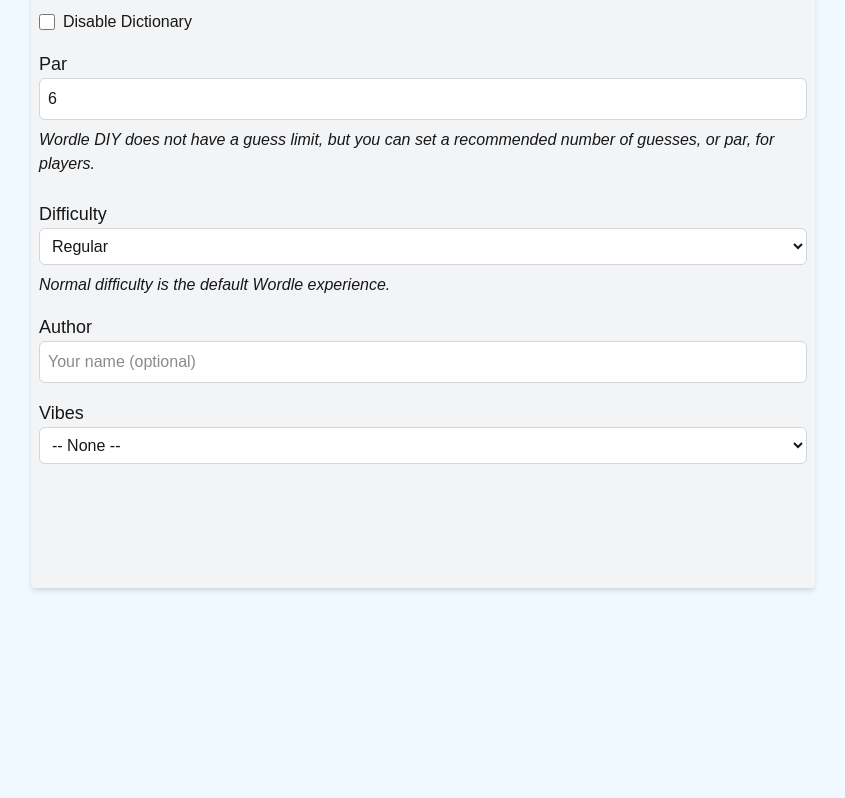
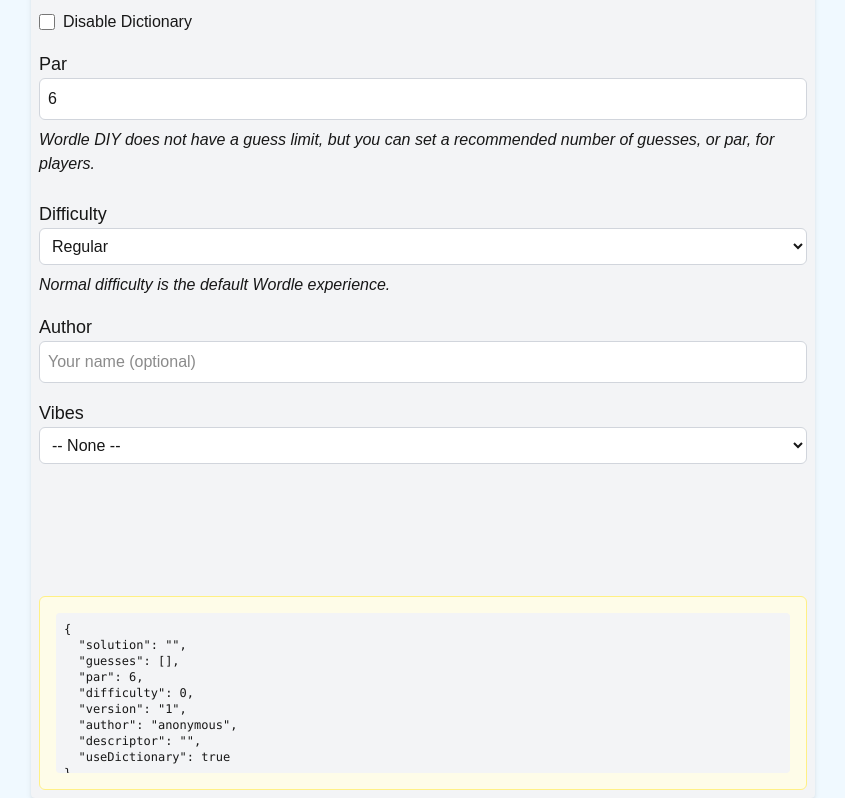
Before and after one commit to saxonthune/wordle-diy, a Next.js app: page /wordle/diy in a window 1280 px wide. Shown: the part 204-1002 px from the top of the page, without its empty margins (217-1062 px from the left). Before the commit the page ends 800 px from the top, so only its background shows below. Built offline with nearby package versions, Linux system fonts and the light colour scheme.

Commit message:
context, debug sections

```diff
--- a/src/app/page.tsx
+++ b/src/app/page.tsx
@@ -3,6 +3,7 @@ import GameContainer from "@/components/gameContainer";
 import { urlService } from "@/services/urlService";
 import { Difficulty } from "@/types/Difficulty";
 import { GameSettings } from "@/types/GameSettings";
+import { GameSettingsProvider } from "@/contexts/GameSettingsContext";
 import React from "react";
 
 export default function Home() {
@@ -38,10 +39,12 @@ export default function Home() {
     }
 
   return (
-      <main className="h-full flex rounded"
-        style={{ height: 'calc(var(--vh, 1vh)' }}
-      >
-        <GameContainer gameSettingsInput={gameSettings} />
-      </main>
+      <GameSettingsProvider initialSettings={gameSettings}>
+        <main className="h-full flex rounded"
+          style={{ height: 'calc(var(--vh, 1vh)' }}
+        >
+          <GameContainer />
+        </main>
+      </GameSettingsProvider>
   );
 }
--- a/src/components/diyContainer.tsx
+++ b/src/components/diyContainer.tsx
@@ -185,6 +185,24 @@ export default function DiyContainer() {
                     </p>
                 </div>
                 : <div className="min-h-[60px]"></div>}
+
+                {process.env.NODE_ENV === 'development' && (
+                    <div className="mt-4 p-4 bg-yellow-50 border border-yellow-200 rounded-md">
+                        <pre className="text-xs bg-gray-100 p-2 rounded overflow-auto max-h-40">
+                            {JSON.stringify({
+                                solution: solution,
+                                guesses: [],
+                                par: par,
+                                difficulty: difficulty,
+                                version: '1',
+                                author: author?.trim() || "anonymous",
+                                descriptor: descriptor,
+                                useDictionary: !dictionaryBypass
+                            }, null, 2)}
+                        </pre>
+                    </div>
+                )
+            }
             </div>
 
         </div>
--- a/src/components/gameContainer.tsx
+++ b/src/components/gameContainer.tsx
@@ -5,37 +5,35 @@ import GuessHistory from './guessHistory';
 import { gradeGuess } from '../services/guessService';
 import { LetterStatus } from '@/types/letterStatus';
 import { GuessLetter } from '@/types/GuessLetter';
-import { GameSettings } from '../types/GameSettings';
 import StatusHeader from './statusHeader';
 import { difficultyValidationService } from '@/services/difficultyValidationService';
 import { DifficultyRule } from '@/types/DifficultyRule';
 import DifficultyTip from './difficultyTip';
 import { BLOCK_SIZE } from '@/constants/constants';
 import GameInfoModal from './gameInfoModal';
+import { useGameSettings } from '@/contexts/GameSettingsContext';
 
-interface GameContainerProps {
-    gameSettingsInput: GameSettings;
-}
-
-export default function GameContainer( { gameSettingsInput }: GameContainerProps) {
+export default function GameContainer() {
+    const { gameSettings, updateGameSettings } = useGameSettings();
     const [gameComplete, setGameComplete] = React.useState(false);
     const [guessHistory, setGuessHistory] = React.useState<GuessLetter[][]>([]);
-    const [gameSettings, setGameSettings] = React.useState<GameSettings>(() => ({...gameSettingsInput}));
     const [difficultyRule, setDifficultyRule] = React.useState(DifficultyRule.None);
     const [isModalOpen, setIsModalOpen] = React.useState(false);
     const [isFirstOpen, setIsFirstOpen] = React.useState(true);
 
     React.useEffect(() => {
-        const guesses = gameSettingsInput.guesses.map(guess =>
-            guess.toUpperCase().substring(0, gameSettingsInput.solution.length));
+        if (!gameSettings) return;
+
+        const guesses = gameSettings.guesses.map((guess: string) =>
+            guess.toUpperCase().substring(0, gameSettings.solution.length));
         const guessData: GuessLetter[][] = [];
 
-        //guesses.push('AEGIS   '.substring(0, gameSettingsInput.solution.length));
-        //guesses.push('PARTY   '.substring(0, gameSettingsInput.solution.length));
+        //guesses.push('AEGIS   '.substring(0, gameSettings.solution.length));
+        //guesses.push('PARTY   '.substring(0, gameSettings.solution.length));
 
         setGameComplete(false);
         for (const guess of guesses) {
-            guessData.push(gradeGuess(gameSettingsInput.solution, guess));
+            guessData.push(gradeGuess(gameSettings.solution, guess));
             if (guessData[guessData.length-1].every((letter) => letter.status === LetterStatus.Correct)) {
                 setGameComplete(true);
                 break;
@@ -43,28 +41,32 @@ export default function GameContainer( { gameSettingsInput }: GameContainerProps
         }
 
         setGuessHistory(guessData);
-        setGameSettings({...gameSettingsInput, guesses: guesses});
+        // Don't need to call setGameSettings here since gameSettings is already set from context
     }
-    , [gameSettingsInput]);
+    , [gameSettings]);
 
     // Open modal automatically on first load
     React.useEffect(() => {
-        if (gameSettings.solution && isFirstOpen && gameSettings.guesses.length === 0) {
+        if (gameSettings?.solution && isFirstOpen && gameSettings.guesses.length === 0) {
             setIsModalOpen(true);
         }
-    }, [gameSettings.solution, isFirstOpen, gameSettings.guesses.length]);
+    }, [gameSettings?.solution, isFirstOpen, gameSettings?.guesses.length]);
 
 
     function handleGuess(guess: string) {
+        if (!gameSettings) return;
+
         const guessData = gradeGuess(gameSettings.solution, guess);
         setGuessHistory([...guessHistory, guessData]);
         if (guessData.every((letter) => letter.status === LetterStatus.Correct)) {
             setGameComplete(true);
         }
-        setGameSettings({...gameSettings, guesses: [...gameSettings.guesses, guess]});
+        updateGameSettings({ guesses: [...gameSettings.guesses, guess] });
     }
 
     function handleDifficultyTipCallback(guess: string): boolean {
+        if (!gameSettings) return false;
+
         const result = difficultyValidationService.guessIsValid(guess, guessHistory, gameSettings.difficulty)
         if (!result[0]) {
             setDifficultyRule(result[1]);
@@ -82,6 +84,7 @@ export default function GameContainer( { gameSettingsInput }: GameContainerProps
     }
 
     if (!gameSettings || !gameSettings.solution) {
+        console.log('GameContainer: gameSettings is null or has no solution:', gameSettings);
         return <div>Loading...</div>;
     }
 
@@ -96,6 +99,13 @@ export default function GameContainer( { gameSettingsInput }: GameContainerProps
             </div>
             }
             <div className="flex-grow overflow-y-auto p-2">
+                {process.env.NODE_ENV === 'development' && (
+                    <div className="mb-4 p-3 bg-yellow-50 border border-yellow-200 rounded-md">
+                        <pre className="text-xs bg-gray-100 p-2 rounded overflow-auto max-h-32">
+                            {JSON.stringify(gameSettings, null, 2)}
+                        </pre>
+                    </div>
+                )}
                 {
                 /* <div id='debug' className='flex flex-col w-full p-4 break-words'>
                     <div>{JSON.stringify(gameSettings)}</div>
--- /dev/null
+++ b/src/contexts/GameSettingsContext.tsx
@@ -0,0 +1,60 @@
+'use client'
+import React, { createContext, useContext, useState, useEffect, ReactNode } from 'react';
+import { GameSettings } from '@/types/GameSettings';
+
+interface GameSettingsContextType {
+  gameSettings: GameSettings | null;
+  setGameSettings: (settings: GameSettings) => void;
+  updateGameSettings: (updates: Partial<GameSettings>) => void;
+}
+
+const GameSettingsContext = createContext<GameSettingsContextType | undefined>(undefined);
+
+interface GameSettingsProviderProps {
+  children: ReactNode;
+  initialSettings?: GameSettings;
+}
+
+export const GameSettingsProvider: React.FC<GameSettingsProviderProps> = ({
+  children,
+  initialSettings
+}) => {
+  const [gameSettings, setGameSettingsState] = useState<GameSettings | null>(
+    initialSettings || null
+  );
+
+  // Update context when initialSettings prop changes
+  useEffect(() => {
+    if (initialSettings) {
+      setGameSettingsState(initialSettings);
+    }
+  }, [initialSettings]);
+
+  const setGameSettings = (settings: GameSettings) => {
+    setGameSettingsState(settings);
+  };
+
+  const updateGameSettings = (updates: Partial<GameSettings>) => {
+    if (gameSettings) {
+      setGameSettingsState({ ...gameSettings, ...updates });
+    }
+  };
+
+  return (
+    <GameSettingsContext.Provider value={{
+      gameSettings,
+      setGameSettings,
+      updateGameSettings
+    }}>
+      {children}
+    </GameSettingsContext.Provider>
+  );
+};
+
+export const useGameSettings = () => {
+  const context = useContext(GameSettingsContext);
+  if (context === undefined) {
+    throw new Error('useGameSettings must be used within a GameSettingsProvider');
+  }
+  return context;
+};
```
